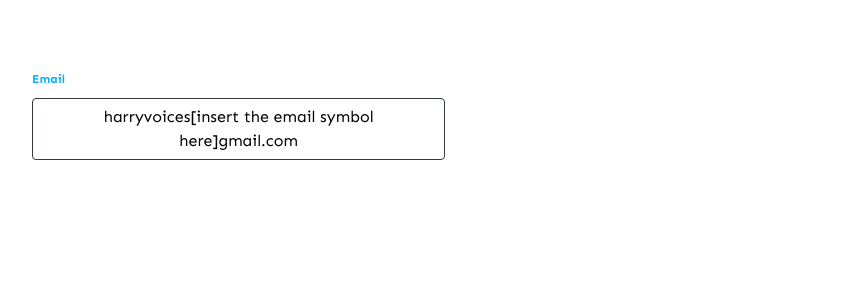
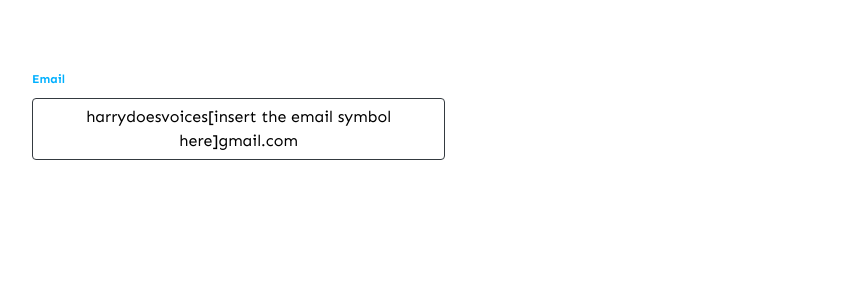
Before and after one commit to HarryDoesVoices/HarryDoesVoices.github.io, a Jekyll site: the page built from index.html, in a window 1280 px wide and 900 px high, scrolled down 920 px. Shown: the part 153-453 px from the top of the window, without its empty margins (28-887 px from the left). Built offline with Jekyll 4.4.1, drawn with Linux system fonts in a browser that asks for light colours; nearby versions of some CDN libraries.

Commit message:
Corrected email on landing page

```diff
--- a/_includes/landing.html
+++ b/_includes/landing.html
@@ -38,7 +38,7 @@
                 <div class="icons d-flex justify-content-center justify-content-md-end">
                 </div>
                 <span class="text small-heading">Email</span>
-                <a class="btn btn-outline-dark">harryvoices[insert the email symbol here]gmail.com</a>
+                <a class="btn btn-outline-dark">harrydoesvoices[insert the email symbol here]gmail.com</a>
     </div>
 </div>
 	<img class="headshot" src="Images/headshot.jpg" style = "padding-left: 20%;">
```
